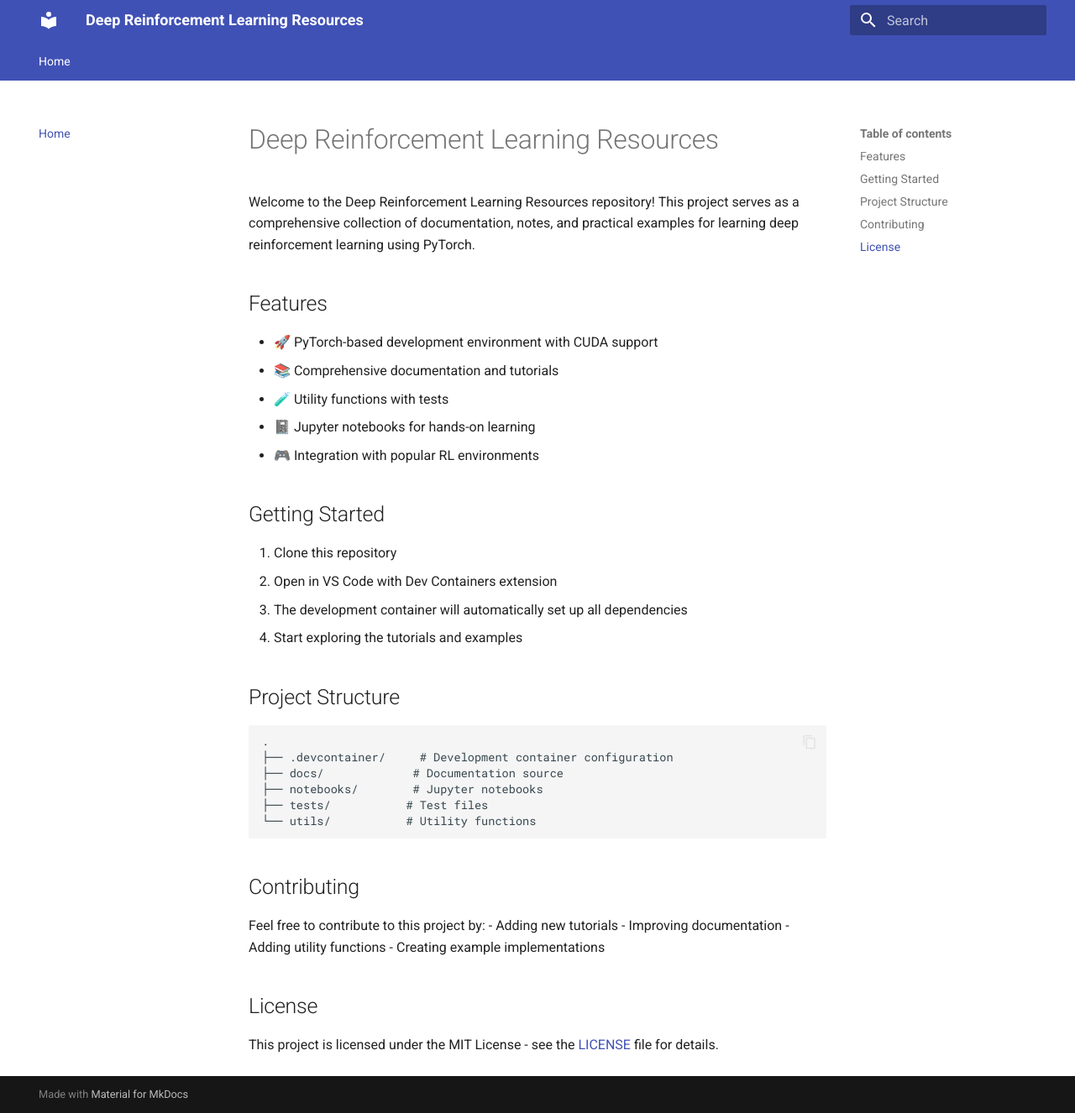
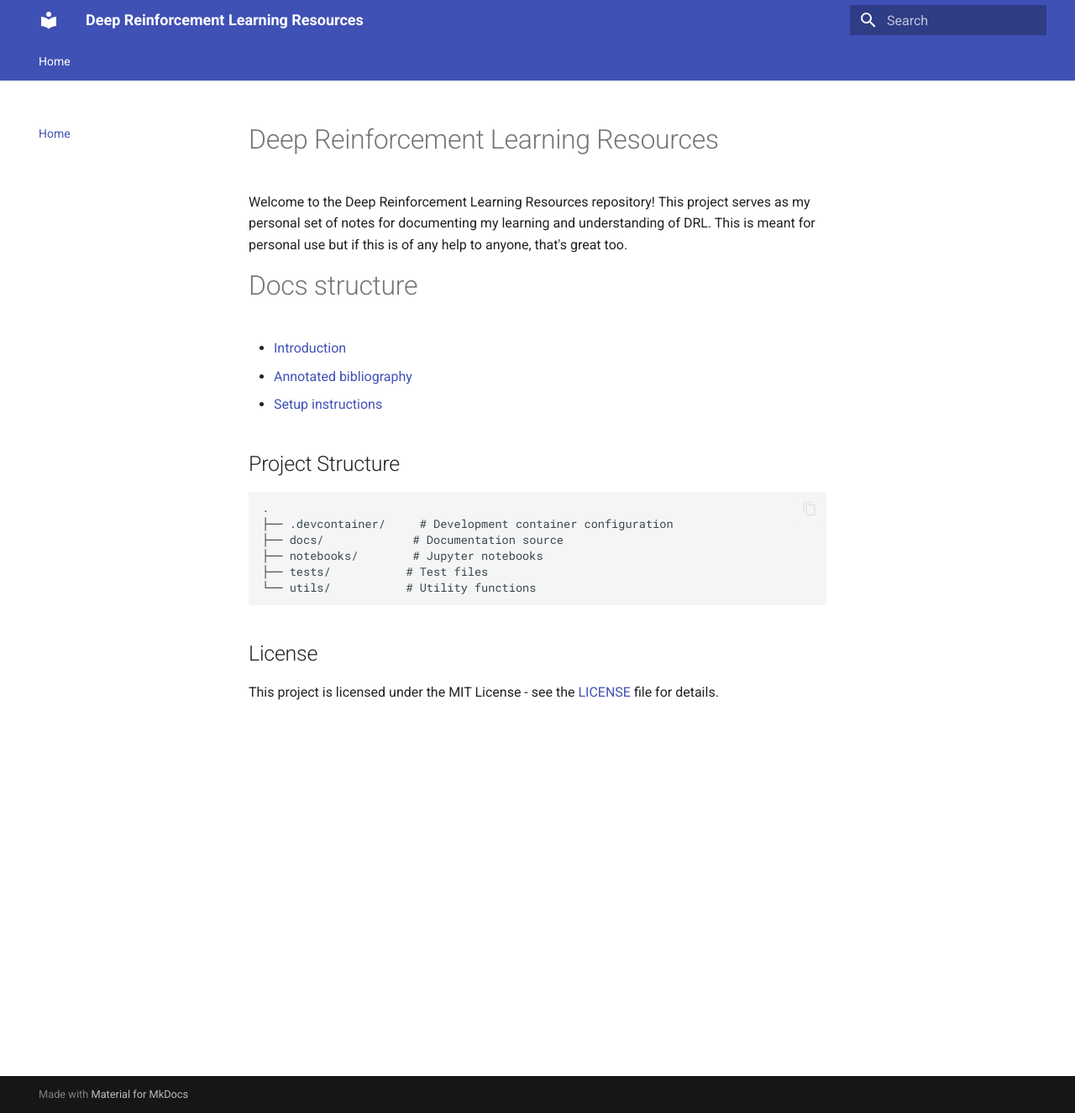
Before and after one commit to ghiret/rl_resources, an MkDocs documentation site: the page built from docs/docs/index.md, in a window 1280 px wide and 1326 px high. Shown: the whole window at 84% size. Built offline with MkDocs 1.6.1 and Material for MkDocs 9.7.7, drawn with Linux system fonts in a browser that asks for light colours.

````diff
--- a/docs/docs/index.md
+++ b/docs/docs/index.md
@@ -1,22 +1,15 @@
 # Deep Reinforcement Learning Resources
 
-Welcome to the Deep Reinforcement Learning Resources repository! This project serves as a comprehensive collection of documentation, notes, and practical examples for learning deep reinforcement learning using PyTorch.
+Welcome to the Deep Reinforcement Learning Resources repository!
+This project serves as my personal set of notes for documenting my learning and understanding of DRL.
+This is meant for personal use but if this is of any help to anyone, that's great too.
 
-## Features
 
-- 🚀 PyTorch-based development environment with CUDA support
-- 📚 Comprehensive documentation and tutorials
-- 🧪 Utility functions with tests
-- 📓 Jupyter notebooks for hands-on learning
-- 🎮 Integration with popular RL environments
+# Docs structure
 
-## Getting Started
-
-1. Clone this repository
-2. Open in VS Code with Dev Containers extension
-3. The development container will automatically set up all dependencies
-4. Start exploring the tutorials and examples
-
+* [Introduction](introduction.md)
+* [Annotated bibliography](bibliography.md)
+* [Setup instructions](setup.md)
 ## Project Structure
 
 ```
@@ -28,14 +21,6 @@ Welcome to the Deep Reinforcement Learning Resources repository! This project se
 └── utils/           # Utility functions
 ```
 
-## Contributing
-
-Feel free to contribute to this project by:
-- Adding new tutorials
-- Improving documentation
-- Adding utility functions
-- Creating example implementations
-
 ## License
 
 This project is licensed under the MIT License - see the [LICENSE](LICENSE) file for details.
````
Also changed, not shown: docs/docs/bibliography.md (added, +27 -0 lines), docs/docs/bibliography/deep_reinforcement_learning_in_action.md (added, +47 -0 lines), docs/docs/bibliography/grokking_deep_reinforcement_learning.md (added, +28 -0 lines), docs/docs/bibliography/template.md (added, +31 -0 lines), docs/docs/introduction.md (added, +8 -0 lines), docs/docs/setup.md (added).
